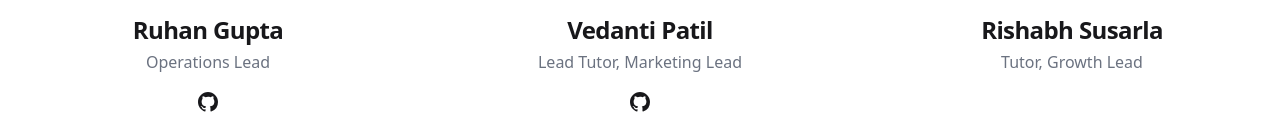
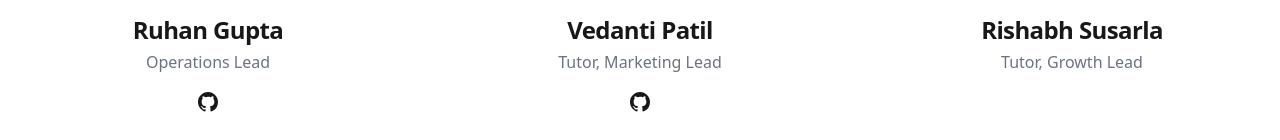
Before and after one commit to wavetutor/wavetutor, a Vue app: page / in a window 1280 px wide. Shown: the part 2800-2940 px from the top of the page. Built offline with nearby package versions, Linux system fonts and the light colour scheme.

Commit message:
Edit again

```diff
--- a/src/components/CreditsSection.vue
+++ b/src/components/CreditsSection.vue
@@ -32,7 +32,7 @@ import aaron from "../assets/credits/aaron.jpg";
 
 const team = shuffle([
   { name: "Ruhan Gupta", role: "Operations Lead", rank: 4, pfp: ruhan, github: "IMGROOT2"},
-  { name: "Vedanti Patil", role: "Lead Tutor, Marketing Lead", rank: 3, pfp: vedanti, github: "likevee" },
+  { name: "Vedanti Patil", role: "Tutor, Marketing Lead", rank: 3, pfp: vedanti, github: "likevee" },
   { name: "Nikhil Gupta", role: "Tutor", rank: 0, pfp: nikhil, github: "NikG978" },
   { name: "Rishabh Susarla", role: "Tutor, Growth Lead", rank: 2, pfp: rishabh, github: "" },
   { name: "Aaron Fan", role: "Tutor", rank: 1, pfp: aaron, github: ""}
```
